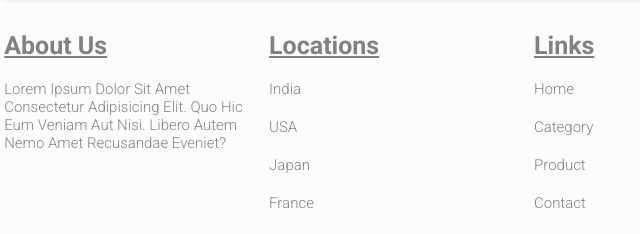
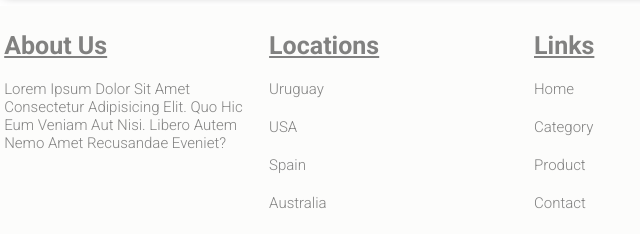
Before and after one commit to Pazabal/academy-wireframes, a plain HTML site: page index.html in a window 1280 px wide. Shown: the part 3289-3523 px from the top of the page, 111-751 px from the left. Drawn offline with nearby package versions, Linux system fonts and the light colour scheme; files whose address does not match are found by name.

Commit message:
updated index

```diff
--- a/index.html
+++ b/index.html
@@ -508,10 +508,10 @@
             </div>
             <div class="box">
                 <h3>locations</h3>
-                <a href="#">india</a>
+                <a href="#">uruguay</a>
                 <a href="#">USA</a>
-                <a href="#">japan</a>
-                <a href="#">france</a>
+                <a href="#">spain</a>
+                <a href="#">australia</a>
             </div>
             <div class="box">
                 <h3>links</h3>
```
